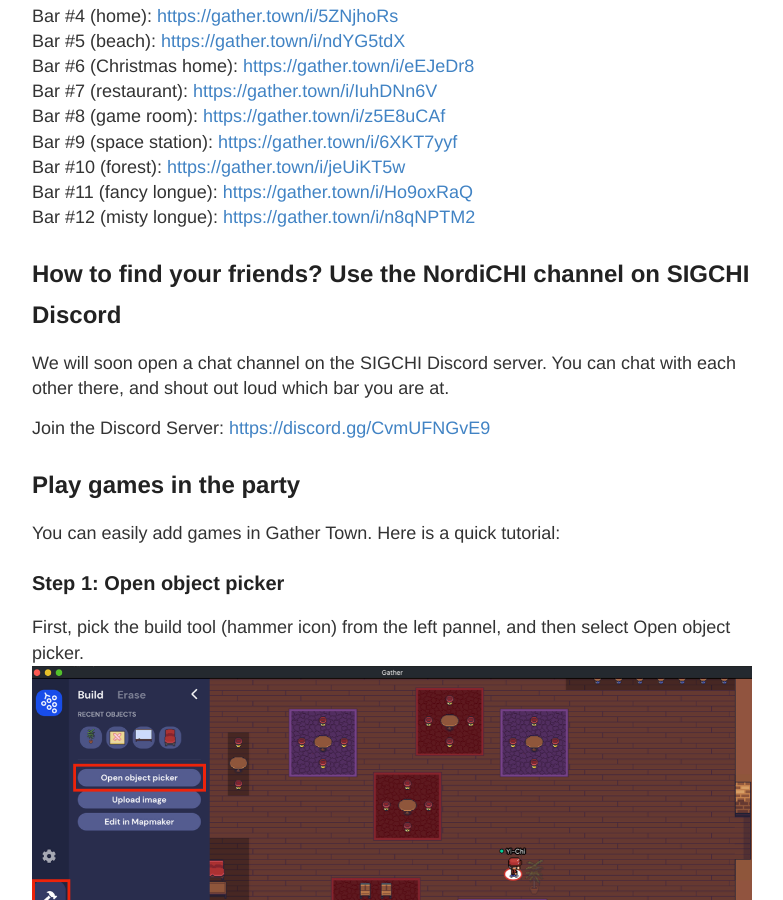
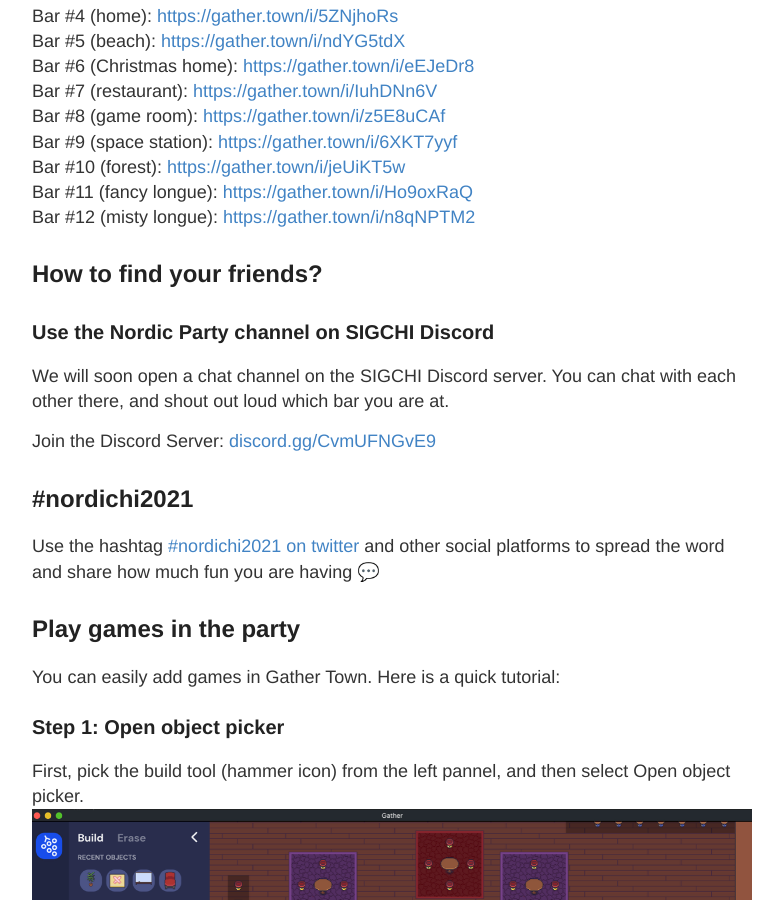
Before and after one commit to nordichi/nordichi.github.io, a Jekyll site: the page built from _posts/2021-5-10-Party.md, in a window 1280 px wide and 900 px high, scrolled down 1470 px. Shown: the whole window, without its empty margins (248-1031 px from the left). Built offline with Jekyll 4.4.1, drawn with Linux system fonts in a browser that asks for light colours; some of the changed text lies outside the part shown.

Commit message:
Update 2021-5-10-Party.md

```diff
--- a/_posts/2021-5-10-Party.md
+++ b/_posts/2021-5-10-Party.md
@@ -5,7 +5,7 @@
 
 Hello CHI friends,
 
-Following good old Nordic tradition, we will have an open bar party for everyone. This year, the free cocktails and pints will be virtual on [gather.town](https://gather.town).
+Following good old Nordic tradition, we will have an open bar party for everyone. This year, the free drinks will be virtual on [gather.town](https://gather.town) 🍹🍺🥤🧉
 
 You are all welcome to join us and meet old/new friends, chat with each other, and maybe play a game or two! Everyone's invited so tell your friends 🥳
 
@@ -37,10 +37,14 @@
 Bar #11 (fancy longue): [https://gather.town/i/Ho9oxRaQ](https://gather.town/i/Ho9oxRaQ)<br/>
 Bar #12 (misty longue): [https://gather.town/i/n8qNPTM2](https://gather.town/i/n8qNPTM2)<br/>
 
-## How to find your friends? Use the NordiCHI channel on SIGCHI Discord
+## How to find your friends?
+### Use the Nordic Party channel on SIGCHI Discord
 We will soon open a chat channel on the SIGCHI Discord server. You can chat with each other there, and shout out loud which bar you are at.
 
-Join the Discord Server: [https://discord.gg/CvmUFNGvE9](https://discord.gg/CvmUFNGvE9)
+Join the Discord Server: [discord.gg/CvmUFNGvE9](https://discord.gg/CvmUFNGvE9)
+
+## #nordichi2021
+Use the hashtag [#nordichi2021 on twitter](http://twitter.com/share?hashtags=nordichi2021,chi2021) and other social platforms to spread the word and share how much fun you are having 💬
 
 ## Play games in the party
 
```
